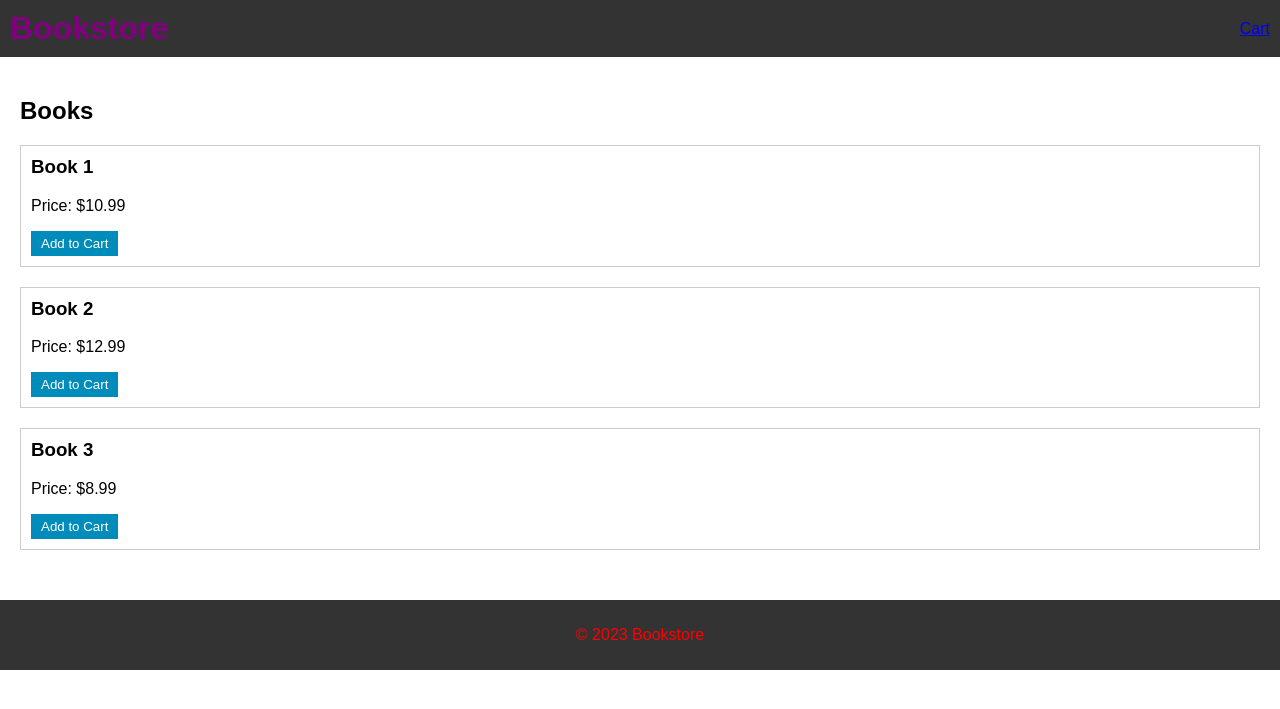
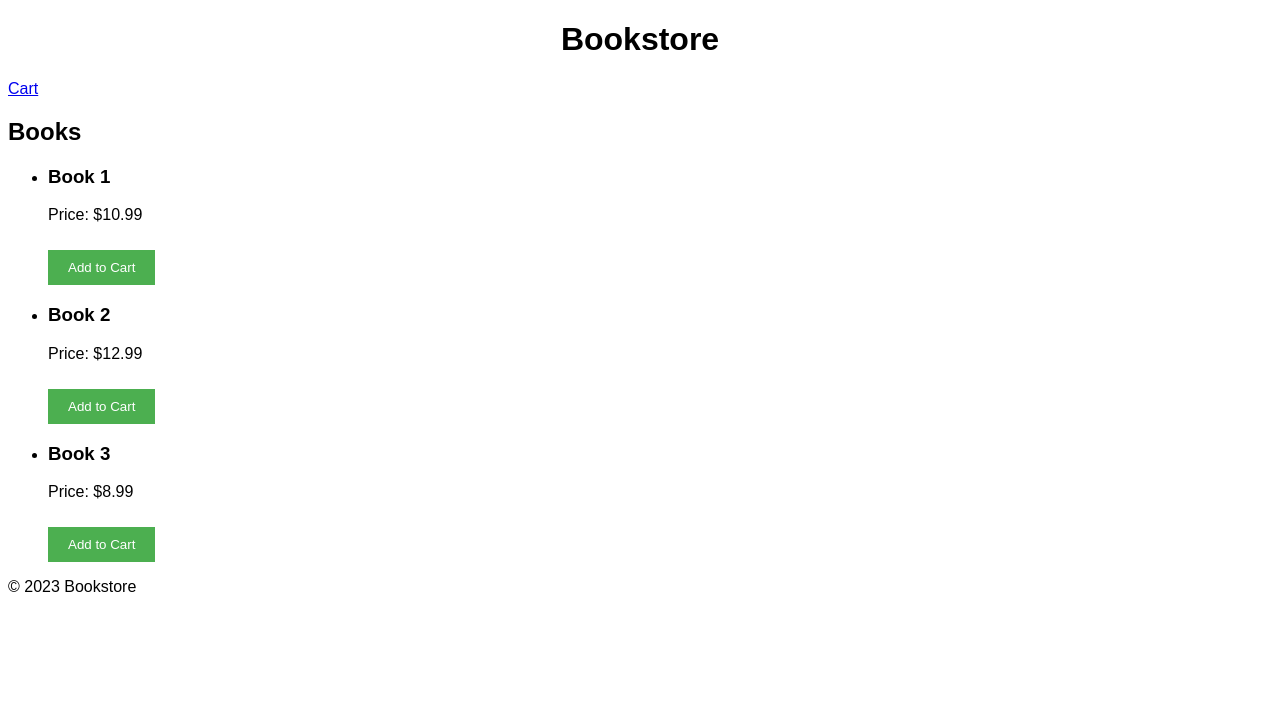
Before and after one commit to vanessarojas/vanessarojas.github.io, a PHP site: page /bookstore.html in a window 1280 px wide. Shown: the top 709 px of the page. Run offline with PHP 8.4, Linux system fonts and the light colour scheme.

Commit message:
Update style.css

```diff
--- a/style.css
+++ b/style.css
@@ -1,51 +1,71 @@
+* {
+  box-sizing: border-box;
+}
+
 body {
-	font-family: sans-serif;
-	margin: 0;
-	padding: 0;
+  font-family: Arial, sans-serif;
 }
-header {
-	background-color: #333;
-	color: purple;
-	display: flex;
-	align-items: center;
-	justify-content: space-between;
-	padding: 10px;
+
+.container {
+  max-width: 960px;
+  margin: 0 auto;
+  padding: 20px;
 }
-header h1 {
-	margin: 0;
+
+h1 {
+  text-align: center;
 }
-main {
-	padding: 20px;
+
+.row {
+  display: flex;
+  flex-wrap: wrap;
+  justify-content: center;
+  margin: 20px 0;
 }
-#books {
-	margin-bottom: 30px;
+
+.col {
+  flex-basis: 30%;
+  margin: 10px;
 }
-#books ul {
-	list-style: none;
-	margin: 0;
-	padding: 0;
+
+.card {
+  border: 1px solid #ddd;
+  padding: 10px;
+  text-align: center;
 }
-#books li {
-	margin-bottom: 20px;
-	border: 1px solid #ccc;
-	padding: 10px;
+
+.book-img {
+  width: 100%;
+  height: auto;
 }
-#books h3 {
-	margin-top: 0;
+
+.add-to-cart {
+  background-color: #4CAF50;
+  color: white;
+  border: none;
+  padding: 10px 20px;
+  margin-top: 10px;
+  cursor: pointer;
 }
-#books button {
-	background-color: #008CBA;
-	color: white;
-	border: none;
-	padding: 5px 10px;
-	cursor: pointer;
+
+.add-to-cart:hover {
+  background-color: #3e8e41;
 }
-#books button:hover {
-	background-color: #005D7E;
+
+.price {
+  font-weight: bold;
+  margin-top: 10px;
 }
-footer {
-	background-color: #333;
-	color: red;
-	padding: 10px;
-	text-align: center;
+
+#checkout {
+  background-color: #008CBA;
+  color: white;
+  border: none;
+  padding: 10px 20px;
+  margin-top: 10px;
+  cursor: pointer;
 }
+
+#checkout:hover {
+  background-color: #006b8f;
+}
```
